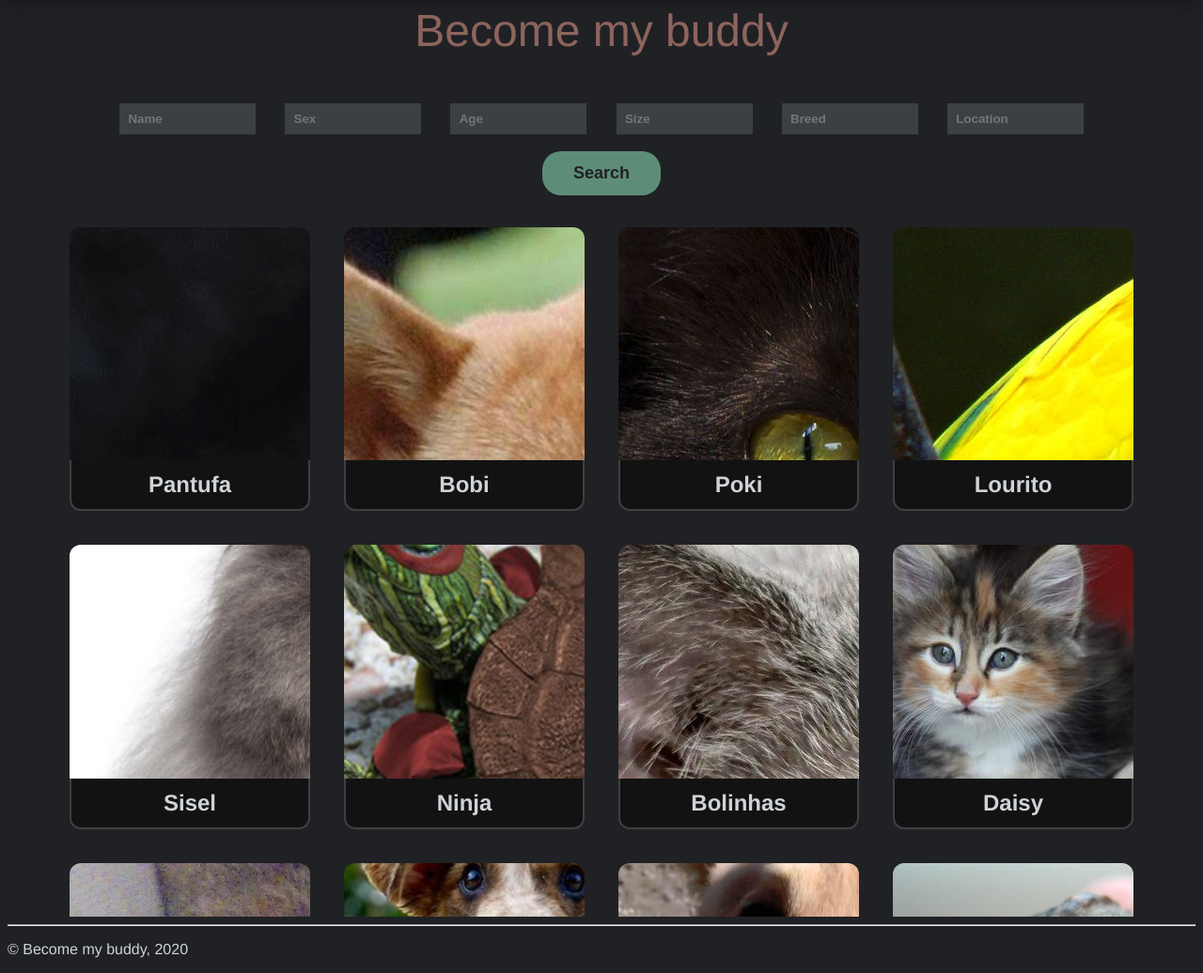
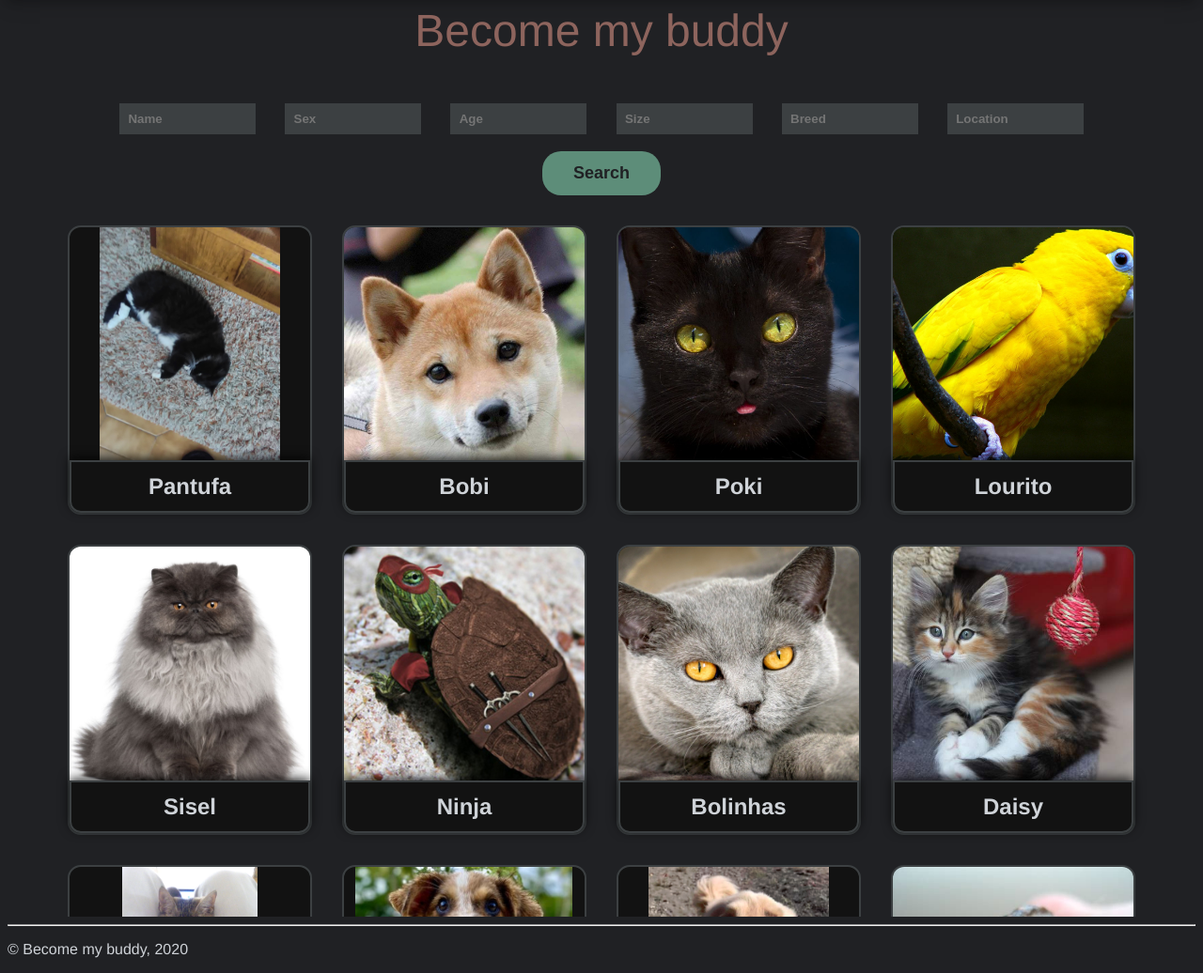
Before and after one commit to JoaoCostaIFG/LTW, a PHP site: page /pages/list.php in a window 1280 px wide. Shown: the part 559-1595 px from the top of the page at 94% size. Run offline with PHP 8.4, Linux system fonts and the light colour scheme; data comes from the database, SQL or seed files in the repository.

Commit message:
Update: images on list aren't distorted anymore.

```diff
--- a/css/style.css
+++ b/css/style.css
@@ -71,7 +71,8 @@ h4 a {
 /* LIST */
 .list-item {
   color: var(--main);
-  border: 2px solid var(--background);
+  background-color: var(--dark);
+  border: 2px solid var(--light);
 
   text-decoration: none;
   text-align: center;
@@ -93,21 +94,21 @@ h4 a {
   height: 16em;
 
   border-radius: 12px 12px 0px 0px;
-  background-position: center;
-  background-repeat: no-repeat;
-  /* background-size: contain; */
-  /* overflow: hidden; */
+  background-size: contain;
 }
 
 .list-item-txt {
   /* image's description */
   padding: 0.5em;
   font-size: 1.5em;
-  background-color: var(--dark);
 
   margin-top: -0.3em; /* TODO this might be problematic */
+
+  /* make this part stand out */
+  background-color: var(--dark); /* hide part of the image that overflows */
+  box-shadow: 0 -0.1em 0.5em 0 rgba(0, 0, 0, 0.8); /* the edgehog */
+  /* inner border to make this section thicker */
   border: 2px solid var(--light);
-  border-top: none;
   border-radius: 0px 0px 12px 12px;
 }
 
--- a/templates/tpl_list.php
+++ b/templates/tpl_list.php
@@ -16,13 +16,15 @@
 <?php function drawPostItem($post) {
 /**
  * Draws a given post.
+ * using /100% on background favors portait frame (vertical) photos
+ * using /auto 100% seems to favor most photos
  */
   $photo_path = '../static/images/' . $post['photo_path'];
 ?>
   <a href="<?=$photo_path; ?>" class="list-item">
     <ul class="list-item-content">
       <li class="list-item-img">
-        <div style="background: url('<?=$photo_path; ?>') 25% 25%"></div>
+        <div style="background: url('<?=$photo_path; ?>') no-repeat center /auto 100%"></div>
       </li>
       <li class="list-item-txt">
         <?=$post['name']; ?>
```
Also changed, not shown: 1 other file.
